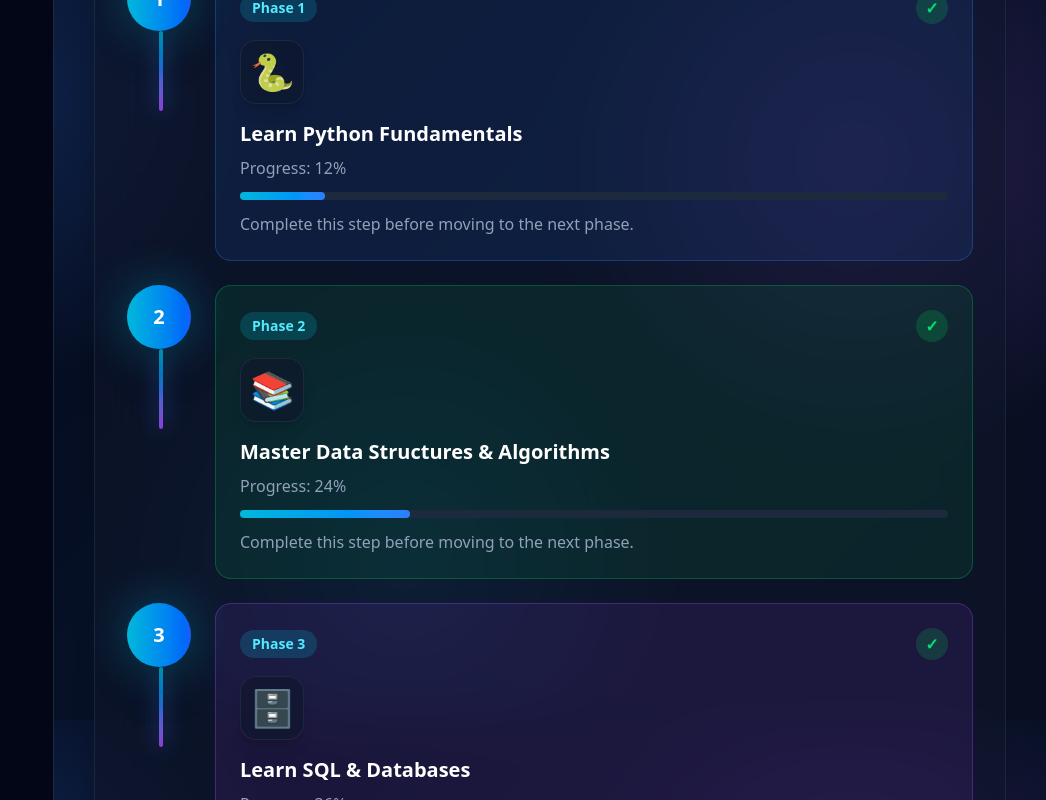
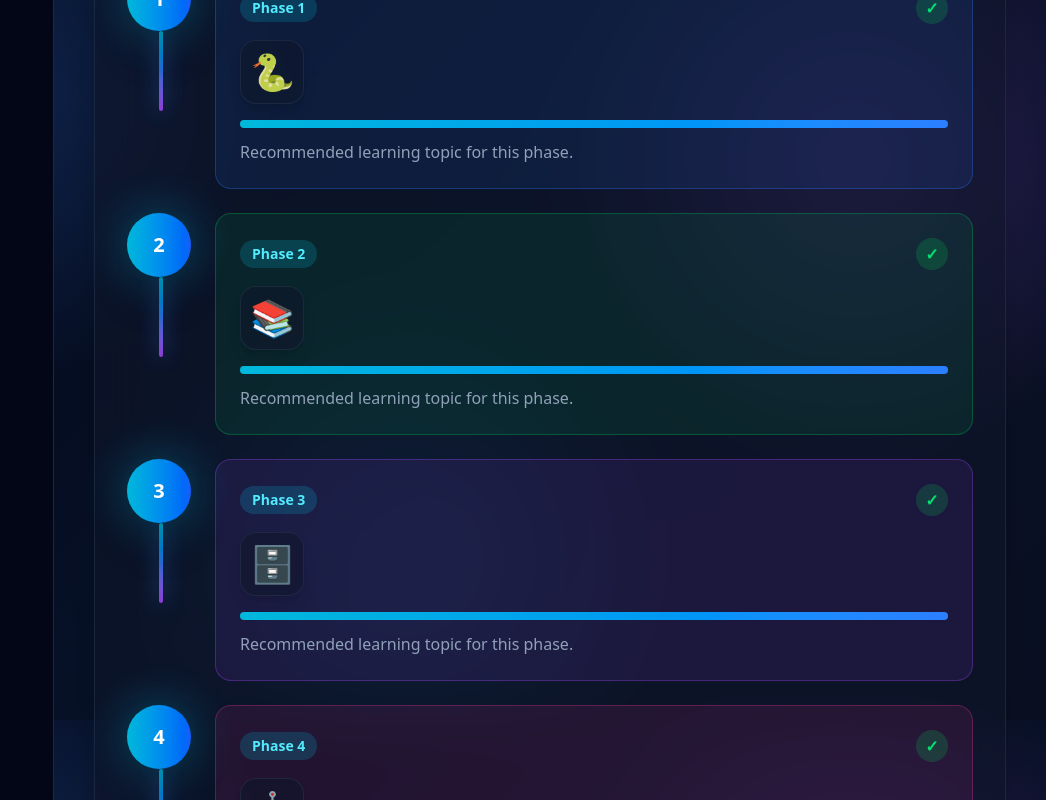
Before and after one commit to sushmitha20reddy/ai-driven-resource-management-platform, a Next.js app in the folder frontend/: page /roadmap in a window 1280 px wide. Shown: the part 880-1680 px from the top of the page, without its empty margins (234-1280 px from the left). Built offline with nearby package versions, Linux system fonts and the light colour scheme.

Commit message:
Added dynamic AI roadmap cards

```diff
--- a/frontend/app/roadmap/page.tsx
+++ b/frontend/app/roadmap/page.tsx
@@ -20,7 +20,7 @@ export default function RoadmapPage() {
   const [goal, setGoal] = useState("");
 
 
-  const [roadmapData, setRoadmapData] = useState([
+const [roadmapData, setRoadmapData] = useState<any[]>([
   "Learn Python Fundamentals",
   "Master Data Structures & Algorithms",
   "Learn SQL & Databases",
@@ -43,11 +43,11 @@ export default function RoadmapPage() {
       "https://ai-platform-backend-5msg.onrender.com";
 
     const response = await axios.post(
-      `${API_URL}/roadmap`,
-      {
-        goal: goal
-      }
-    );
+  `${API_URL}/generate-roadmap`,
+  {
+    goal: goal
+  }
+);
 
     setRoadmapData(
       response.data.roadmap
@@ -475,11 +475,15 @@ export default function RoadmapPage() {
       text-white
     "
   >
-    {step}
+    {step.title}
   </h3>
 
-<p className="text-slate-400 mt-2">
-  Progress: {(index + 1) * 12}%
+<p className="text-cyan-400 mt-2">
+  {step.duration}
+</p>
+
+<p className="text-slate-400 mt-3">
+  {step.description}
 </p>
 
 <div className="w-full bg-slate-800 h-2 rounded-full mt-3">
@@ -492,16 +496,13 @@ export default function RoadmapPage() {
       h-2
       rounded-full
     "
-    style={{
-      width: `${(index + 1) * 12}%`
-    }}
   />
 
 </div>
 
   <p className="text-slate-400 mt-3">
-    Complete this step before moving to the next phase.
-  </p>
+  Recommended learning topic for this phase.
+</p>
 
 </div>
 
```
